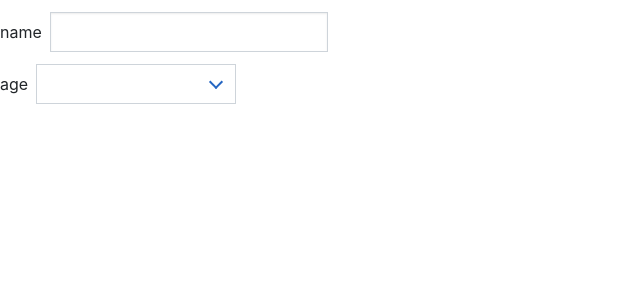
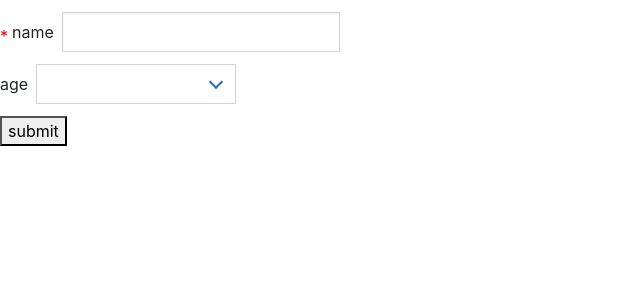
Before and after one commit to jinchengz2022/gingergarlic-ui, a React (Create React App) app: page / in a window 1280 px wide. Shown: the top 300 px of the page, without its empty margins (0-640 px from the left). Built offline with nearby package versions, Linux system fonts and the light colour scheme.

Commit message:
fix: update form

```diff
--- a/src/App.tsx
+++ b/src/App.tsx
@@ -3,14 +3,37 @@ import { Form, Input, Select, FormItem } from '../src/components'
 
 function App() {
 
+  const sub = (values: any) => {
+    console.log(values, 'sssss');
+  }
+
+  const subErr = (values: any, error: any) => {
+    console.log(values, 'err', error);
+  }
+
   return (
     <div>
-      <Form>
-        <FormItem label='name' name='name' rules={[]}>
-          <Input/>
+      <Form onFinished={sub} onFinishedField={subErr}>
+        <FormItem
+          label='name'
+          name='name'
+          rules={[
+            {
+              required: true,
+              message: 'hhh',
+              validator: (rules, value) => new Promise((res, rej) => {
+                res(value);
+              })
+            }
+          ]}
+        >
+          <Input />
         </FormItem>
-        <FormItem label='age' name='age'>
-          <Select options={[{value: '10', label: '10'}]}/>
+        <FormItem label='age'>
+          <Select options={[{ value: '10', label: '10' }]} />
+        </FormItem>
+        <FormItem name='checked'>
+          <button type='submit'>submit</button>
         </FormItem>
       </Form>
     </div>
--- a/src/components/form/Form.tsx
+++ b/src/components/form/Form.tsx
@@ -1,13 +1,15 @@
-import React, { ReactNode, FormHTMLAttributes, FC } from 'react';
+import React, { ReactNode, FormHTMLAttributes, FC, FormEvent } from 'react';
 import { useStore } from '../../utils'
 
 export interface MyFormProps extends Omit<FormHTMLAttributes<HTMLElement>, 'children'> {
   children?: ReactNode;
+  onFinished?: (values: any) => void;
+  onFinishedField?: (values: any, errors: any) => void;
 }
 type FormContextValue = ReturnType<typeof useStore>
 export const FormContext = React.createContext<FormContextValue>({} as FormContextValue)
 
-export const Form: FC<MyFormProps> = ({ children, ...restProps }) => {
+export const Form: FC<MyFormProps> = ({ children, onFinished, onFinishedField, ...restProps }) => {
 
   // 添加、更新、保存FormItem组件下的键值集合
   const { dispatch, formStore } = useStore();
@@ -15,8 +17,28 @@ export const Form: FC<MyFormProps> = ({ children, ...restProps }) => {
   // 通过context传递
   const formValue: FormContextValue = { dispatch, formStore }
 
+  const formSubmit = (e: FormEvent<HTMLFormElement>) => {
+    e.preventDefault();
+    e.stopPropagation();
+
+    // TODO: 1.提交表单验证全部表单项
+    // TODO: 2.若有一项表单不通过则走onFinishedField
+    const formValues = Object.keys(formStore).map((f) => ({
+      [f]: formStore[f].value
+    }))
+    const formErrorsValues = Object.keys(formStore).map((f) => ({
+      [f]: formStore[f]?.rules?.[0]?.message || 'error'
+    }))
+    if (onFinished) {
+      onFinished(formValues);
+    }
+    if (onFinishedField) {
+      onFinishedField(formValues, formErrorsValues)
+    }
+  }
+
   return (
-    <form {...restProps}>
+    <form {...restProps} onSubmit={formSubmit}>
       <FormContext.Provider value={formValue}>
         {children}
       </FormContext.Provider>
--- a/src/components/form/FormItem.tsx
+++ b/src/components/form/FormItem.tsx
@@ -2,14 +2,10 @@ import React, { FC } from 'react';
 import classNames from 'classnames';
 
 import { FormContext } from './Form'
+import { FormValue } from '../../utils'
 
-export interface FormItemProps {
+export interface FormItemProps extends Omit<FormValue, 'isValidated' | 'message'> {
   children?: React.ReactElement;
-  label?: string;
-  name?: string;
-  colon?: boolean;
-  rules?: any[];
-  initialValue?: any;
 }
 
 export const FormItem: FC<FormItemProps> = (props) => {
@@ -19,11 +15,11 @@ export const FormItem: FC<FormItemProps> = (props) => {
   // 添加该Item下的属性值
   React.useEffect(() => {
     if (name) {
+      const isRequired = rules?.some((r) => r.required);
       dispatch({
-        type: 'add',
-        name,
+        type: 'add', name,
         value: {
-          name, label, rules, value: initialValue
+          name, label, rules, value: initialValue, isRequired
         }
       })
     }
@@ -33,11 +29,24 @@ export const FormItem: FC<FormItemProps> = (props) => {
     [`form-item-no-label`]: !label,
   })
 
+  const labelClasses = classNames('form-item-label', {
+    [`form-item-label-isValidated`]: name && formStore[name]?.isRequired,
+  })
+
+  const itemClasses = classNames('form-item-ele', {
+    [`form-item-isValidated`]: name && formStore[name]?.isValidated,
+  })
+
   // 对应组件触发change事件保存对应改变值
   const formValueChange = (e: any) => {
     const value = e.target.value;
     if (name) {
-      const isValidated = rules ? value === '' : false;
+      // 需验证字段时为空自动飘红
+      const isValidated = rules?.some((r) => r.required) && value === '';
+      // 存在自定义校验传入规则&输入值
+      if(rules?.[0]?.validator) {
+        rules?.[0]?.validator(rules, value)
+      }
       dispatch({
         type: 'update', name,
         value: {
@@ -55,24 +64,26 @@ export const FormItem: FC<FormItemProps> = (props) => {
     {
       ...child.props,
       onChange: formValueChange,
-      value: name && formStore[name]?.value
+      value: name && formStore[name]?.value,
     }
   )
 
   return (
     <div className={classes}>
       {label && (
-        <div className='form-item-label'>
+        <div className={labelClasses}>
           <label title={label}>
             {label}
             {colon && <span>&nbsp;:&nbsp;</span>}
           </label>
         </div>
       )}
-      <div className='form-item-ele'>
+      <div className={itemClasses}>
         {cloneChild}
         {name && formStore[name]?.isValidated && (
-          <div className='form-item-isValid'>请输入{name}</div>
+          <div className='form-item-isValid'>
+            {formStore[name]?.rules?.[0].message ?? `请输入${name}`}
+          </div>
         )}
       </div>
     </div>
--- a/src/components/form/_style.scss
+++ b/src/components/form/_style.scss
@@ -14,11 +14,31 @@
     div:nth-child(2) {
       flex-basis: 90%;
     }
+
+    &.form-item-label-isValidated::before {
+      margin-right: 4px;
+      line-height: 2;
+      content: "*";
+      color: #f00;
+    }
   }
 
-  .form-item-isValid {
-    margin-top: 2px;
-    font-size: 14px;
-    color: #f00;
+  .form-item-ele {
+
+    &.form-item-isValidated {
+      .input-wrapper {
+        border: 1px solid #f00;
+      }
+
+      .select-wrapper {
+        border: 1px solid #f00;
+      }
+    }
+
+    .form-item-isValid {
+      margin-top: 2px;
+      font-size: 14px;
+      color: #f00;
+    }
   }
 }
--- a/src/components/input/Input.tsx
+++ b/src/components/input/Input.tsx
@@ -177,7 +177,7 @@ export const Input: React.FC<InputProps> = (props) => {
       {preIcon && <span className='preIcon'>{preIcon}</span>}
       <input
         disabled={disabled}
-        {...restProps}
+        // {...restProps}
         onChange={searchCondition === 'auto' ? autoCompleteChange : inputChange}
         value={inputValue}
         onKeyDown={keyboardDown}
--- a/src/components/modal/index.tsx
+++ b/src/components/modal/index.tsx
@@ -6,7 +6,7 @@ interface ModalProps {
     title?: string;
 }
 
-const Modal: React.FC<ModalProps> = (props) => {
+export const Modal: React.FC<ModalProps> = (props) => {
     const { visible, title } = props;
     return (
         <div className={classnames('modalmasklayer', { modalvisible: !visible })}>
@@ -21,5 +21,3 @@ const Modal: React.FC<ModalProps> = (props) => {
         </div>
     )
 }
-
-export default Modal
--- a/src/utils/useStore.ts
+++ b/src/utils/useStore.ts
@@ -1,18 +1,35 @@
 import * as React from 'react';
 
-export interface FormState {
-  name?: string | string[];
-  rules: any[];
-  isValidated: boolean;
-}
+export type Rule = {
+  required: boolean;
+  message?: React.ReactNode;
+  type?: 'email' | 'string' | 'number' | 'url' | 'boolean';
+  length?: number;
+  min?: number;
+  max?: number;
+  validator?: (rule?: any, value?: any) => Promise<string>;
+}[];
+
+export type FormValue = {
+  name?: string;
+  rules?: Rule;
+  isValidated?: boolean;
+  isRequired?: boolean;
+  value?: any;
+  label?: string;
+  colon?: boolean;
+  initialValue?: any;
+};
+
+export type FormState = Record<string, FormValue>;
 
 interface FormAction {
   name: string;
-  value: any;
-  type: 'add' | 'update';
+  value: FormValue;
+  type: 'add' | 'update' | 'validate';
 }
 
-const formDispatch = (formState: Record<any, any>, action: FormAction) => {
+const formDispatch = (formState: FormState, action: FormAction) => {
   switch (action.type) {
     case 'add':
       return {
@@ -33,7 +50,7 @@ const formDispatch = (formState: Record<any, any>, action: FormAction) => {
 }
 
 export const useStore = () => {
-  const [formStore, dispatch] = React.useReducer(formDispatch, {});
+  const [formStore, dispatch] = React.useReducer(formDispatch, {} as FormState);
   return {
     formStore,
     dispatch
```
